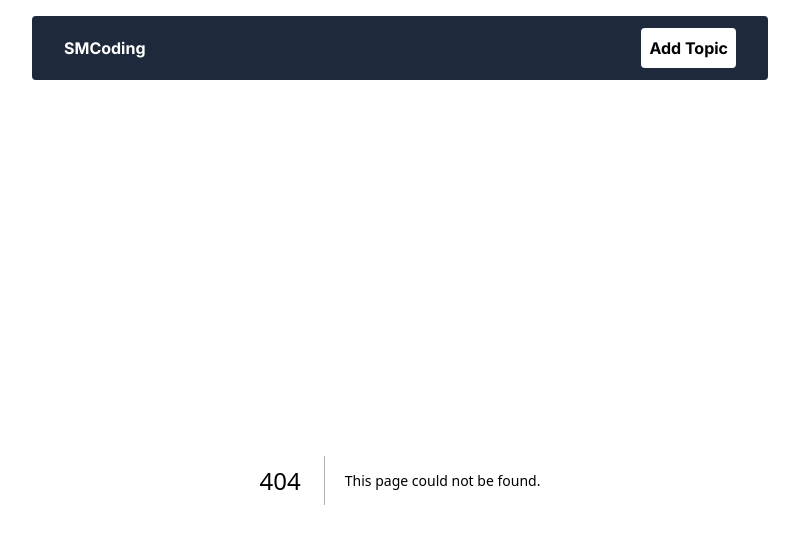
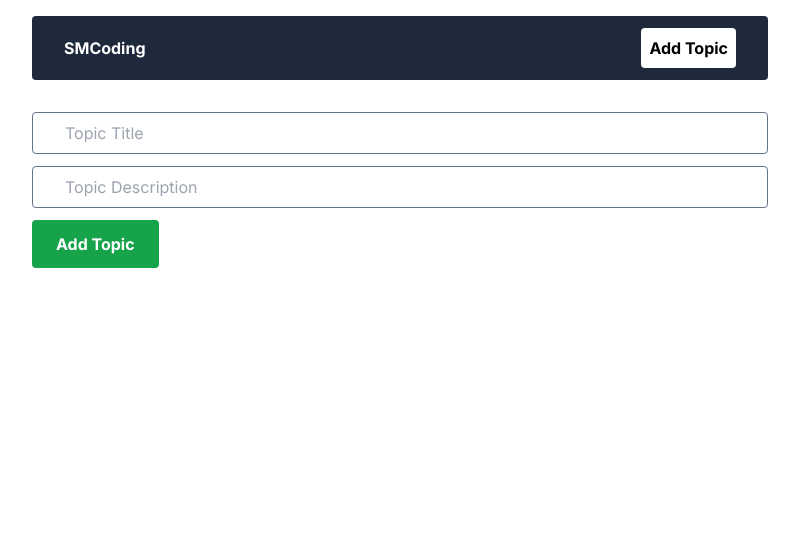
Before and after one commit to shahenwaz/mongodb-crud, a Next.js app: page /addTopic in a window 1280 px wide. Before the commit this address had no page. Shown: the top 544 px of the page, without its empty margins (240-1039 px from the left). Built offline with nearby package versions, Linux system fonts and the light colour scheme.

Commit message:
Page added - addTopic

```diff
--- /dev/null
+++ b/app/addTopic/page.jsx
@@ -0,0 +1,21 @@
+export default function () {
+  return (
+    <form className="flex flex-col gap-3">
+      <input
+        className="border border-slate-500 px-8 py-2 rounded"
+        type="text"
+        placeholder="Topic Title"
+      />
+
+      <input
+        className="border border-slate-500 px-8 py-2 rounded"
+        type="text"
+        placeholder="Topic Description"
+      />
+
+      <button className="bg-green-600 font-bold text-white py-3 px-6 w-fit rounded">
+        Add Topic
+      </button>
+    </form>
+  );
+}
--- a/app/layout.js
+++ b/app/layout.js
@@ -15,7 +15,7 @@
       <body className={inter.className}>
         <div className="max-w-3xl mx-auto p-4">
           <Navbar />
-          {children}
+          <div className="mt-8"> {children}</div>
         </div>
       </body>
     </html>
```
